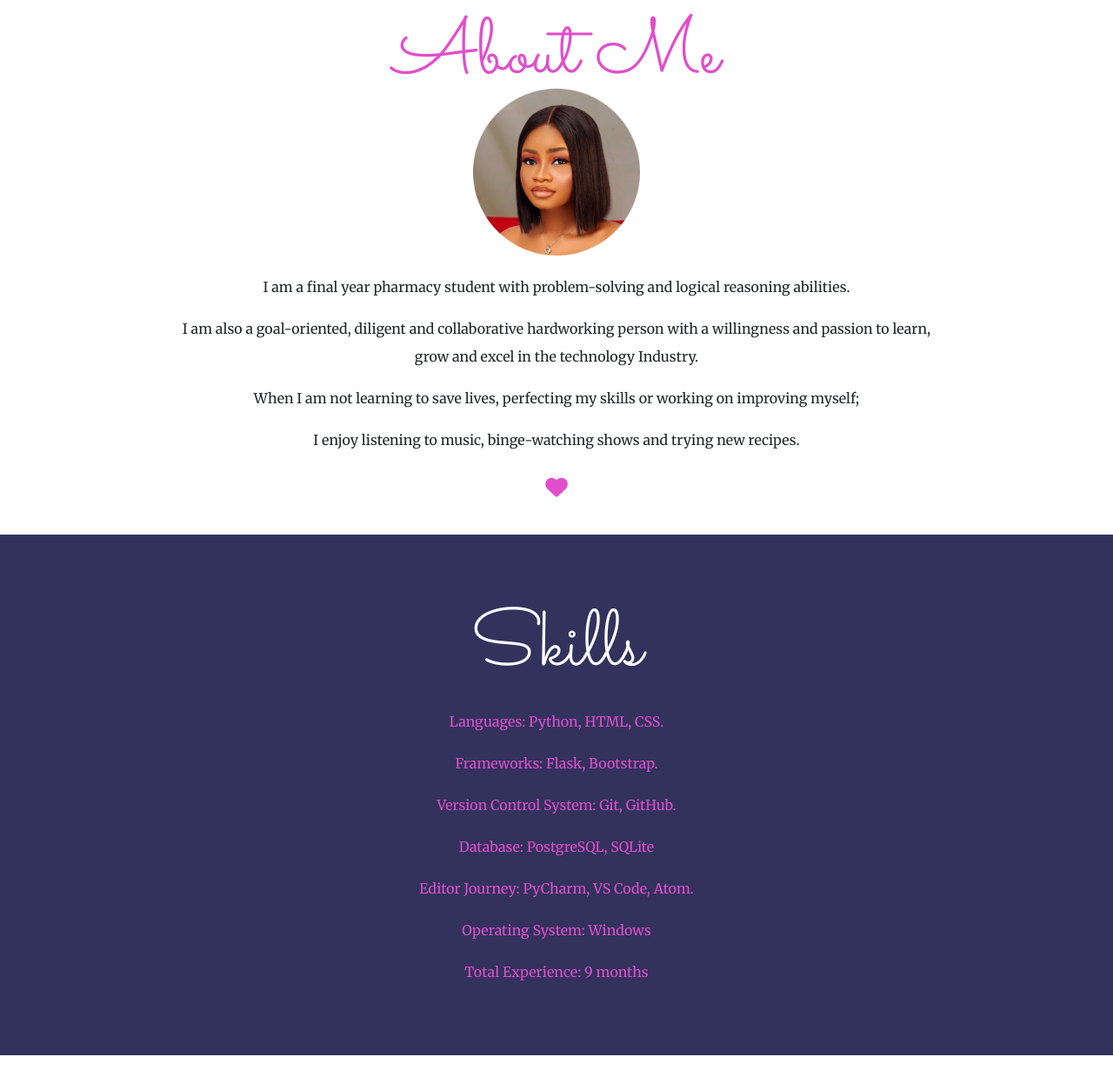
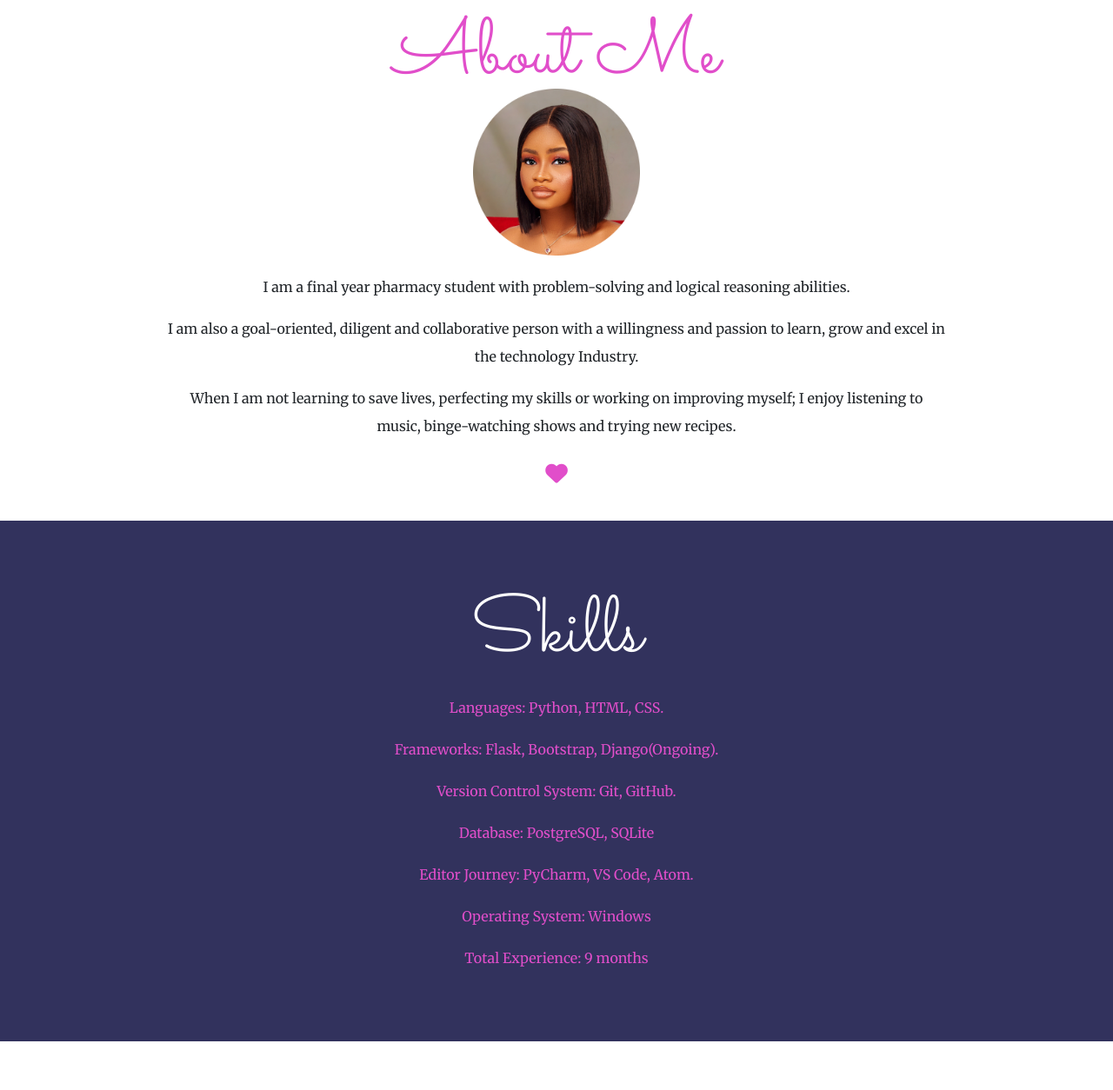
Before and after one commit to Lolita-codes/Portfolio_website, a Flask app: page / in a window 1280 px wide. Shown: the part 681-1935 px from the top of the page at 87% size. Run offline with Flask 2, Linux system fonts and the light colour scheme; some libraries are stand-ins or nearby versions.

Commit message:
Update made

```diff
--- a/templates/index.html
+++ b/templates/index.html
@@ -76,16 +76,16 @@
     <h1>About Me</h1>
     <img src="static/lolaaa2.png" alt="Lola's picture"/>
     <p>I am a final year pharmacy student with problem-solving and logical reasoning abilities.</p>
-    <p>I am also a goal-oriented, diligent and collaborative hardworking person with a willingness and passion to learn, grow and excel in the technology Industry.</p>
-    <p>When I am not learning to save lives, perfecting my skills or working on improving myself; </p>
-    <p>I enjoy listening to music, binge-watching shows and trying new recipes. </p>
+    <p>I am also a goal-oriented, diligent and collaborative person with a willingness and passion to learn, grow and excel in the technology Industry.</p>
+    <p>When I am not learning to save lives, perfecting my skills or working on improving myself;
+      I enjoy listening to music, binge-watching shows and trying new recipes. </p>
     <i class="fa-solid fa-heart"></i>
   </section>
 
   <section class="third-container" id="skills">
     <h1>Skills</h1>
       <p>Languages: Python, HTML, CSS.</p>
-      <p>Frameworks: Flask, Bootstrap.</p>
+      <p>Frameworks: Flask, Bootstrap, Django(Ongoing).</p>
       <p>Version Control System: Git, GitHub.</p>
       <p>Database: PostgreSQL, SQLite</p>
       <p>Editor Journey: PyCharm, VS Code, Atom.</p>
@@ -102,12 +102,16 @@
             <p class="summary">Created a well-documented Cafe API with RESTful routing from scratch<br><b>Technology Stack</b> - Python, Flask, SQLite, Postman, Git, GitHub</p>
         </div>
         <div class="carousel-item">
+           <h3 class="title"><a href="https://lolablogs.herokuapp.com/">Lola's Blog with Flask</a> </h3>
+            <p class="summary">A published fully-fledged blog website.<b> <br>Technology Stack -</b> Python, PostgreSQL, HTML, CSS, Bootstrap, Flask, WTForms, Git, GitHub, Heroku, gunicorn</p>
+        </div>
+        <div class="carousel-item">
+           <h3 class="title"><a href="https://github.com/Lolita-codes/my_site">Lola's Blog with Django</a> </h3>
+            <p class="summary">A blog website in the works.<b> <br>Technology Stack -</b> Python, PostgreSQL, HTML, CSS, Django, Git, GitHub</p>
+        </div>
+        <div class="carousel-item">
           <h3 class="title"><a href="https://github.com/Lolita-codes/Automated_data_entry">Automated Data Entry job</a></h3>
             <p class="summary">An application that collects data that fit a particular criteria for clients, compute the data and transfers needed data into a form to create spreadsheets<br><b>Technology Stack - </b> Python, BeautifulSoup, Selenium Webdriver, Google Forms, and Google Sheets</p>
-        </div>
-        <div class="carousel-item">
-           <h3 class="title"><a href="https://lolablogs.herokuapp.com/">Lola's Blog</a> </h3>
-            <p class="summary">A published fully-fledged blog website.<b> <br>Technology Stack -</b> Python, PostgreSQL, HTML, CSS, Bootstrap, Flask, WTForms, Git, GitHub, Heroku, gunicorn</p>
         </div>
         <div class="carousel-item">
           <h3 class="title"><a href="https://github.com/Lolita-codes?tab=repositories">API Integration</a> </h3>
```
